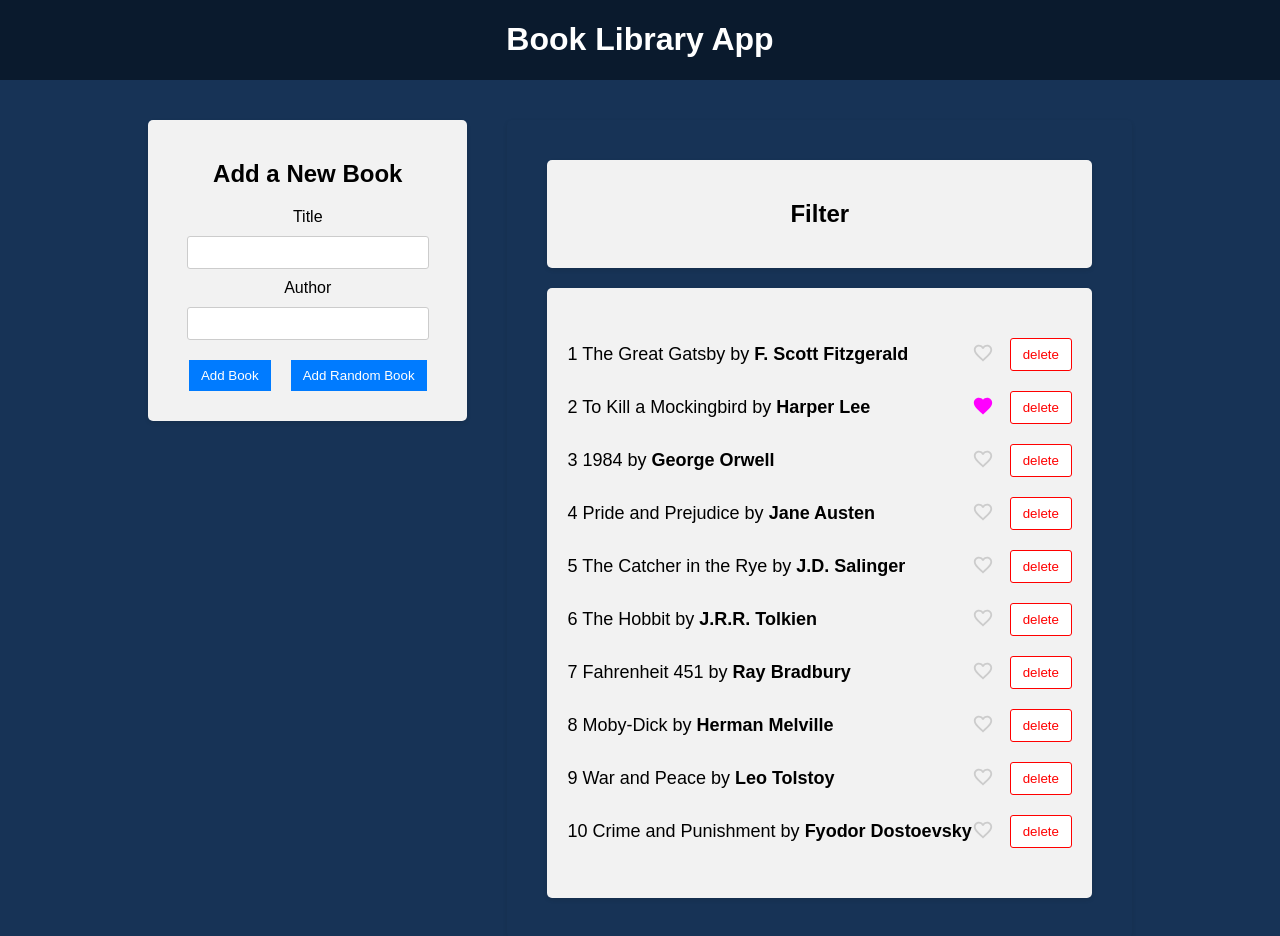
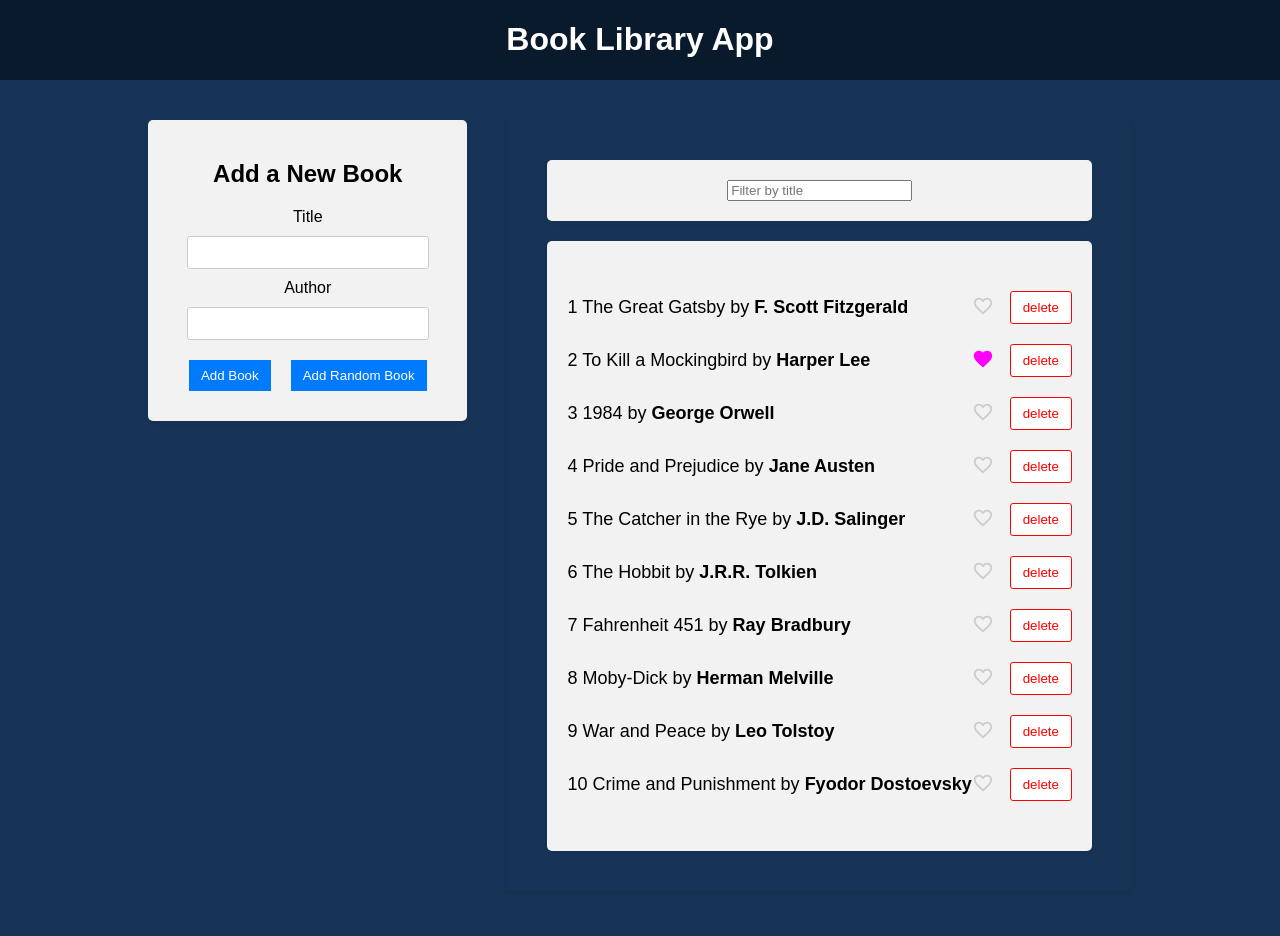
Before and after one commit to mkrtchyantigran/book-library-TypeScript-Redux, a React (Vite) app: page / in a window 1280 px wide. Shown: the top 936 px of the page. Built offline with nearby package versions, Linux system fonts and the light colour scheme.

Commit message:
filter by redux slice and filter by title

```diff
--- a/src/components/BookList/BookList.tsx
+++ b/src/components/BookList/BookList.tsx
@@ -7,11 +7,13 @@ import type { RootState } from "../../redux/store";
 import { type NewBook } from "../interfaces/NewBookInterface";
 import { deleteBook, toggleFavorite } from "../../redux/books/actionCreators";
 import { MdFavorite, MdFavoriteBorder } from "react-icons/md";
+import { selectFilterTitle } from "../../redux/slices/filterSlice";
 
 import "./BookList.css"
 
 export default function BookList() {
     const books = useSelector((state: RootState) => state.books)
+    const titleFilter = useSelector(selectFilterTitle)
     const dispatch = useDispatch<AppDispatch>();
     let i = 0;
 
@@ -22,7 +24,10 @@ export default function BookList() {
     const handleToggleFavorite = (id:string) => {
         dispatch(toggleFavorite(id))
     }
+    const filteredBooks = books.filter(book => {
+        return book.title.toLowerCase().includes(titleFilter.toLowerCase());
 
+    })
     return (
         <div className="app-block book-list">
             {
@@ -30,7 +35,7 @@ export default function BookList() {
                     <p>No books yet.</p>
                 ) : (
                     <ul>
-                        {books.map((book: NewBook) => (
+                        {filteredBooks.map((book: NewBook) => (
                             <li key={book.id}>
                                 <div className="book-info">
                                     <span>{++i}</span> {book.title} by <strong>{book.author}</strong>
--- a/src/components/Filter/Filter.tsx
+++ b/src/components/Filter/Filter.tsx
@@ -1,11 +1,22 @@
+ import { useDispatch, useSelector } from "react-redux";
+import { setTitleFilter, selectFilterTitle } from "../../redux/slices/filterSlice";
 
 
 export default function Filter() {
+    const dispatch = useDispatch();
+    const value = useSelector(selectFilterTitle);
+    const handleTitleFilterChange = (e: React.FormEvent<HTMLInputElement>) => dispatch(setTitleFilter(e.target.value))
+
     return (
         <div className="app-block">
-            <form action="">
-                <h2>Filter</h2>
-            </form>
+            <div className="filter-group">
+                <input
+                type="text"
+                placeholder="Filter by title"
+                onChange={handleTitleFilterChange}
+                value={value}
+                />
+            </div>
         </div>
     )
 }
--- /dev/null
+++ b/src/redux/slices/filterSlice.ts
@@ -0,0 +1,20 @@
+import { createSlice } from "@reduxjs/toolkit";
+
+const initialState = {
+    title: ""
+};
+
+const filterSlice = createSlice({
+    name: "filter",
+    initialState,
+    reducers: {
+        setTitleFilter: function (state, action) {
+            // return {...state, title: action.payload}
+            state.title = action.payload
+        }
+    }
+});
+export const {setTitleFilter} = filterSlice.actions;
+export const selectFilterTitle = (state) => state.filter.title
+
+export default filterSlice.reducer;
--- a/src/redux/store.ts
+++ b/src/redux/store.ts
@@ -1,9 +1,11 @@
 import { configureStore } from "@reduxjs/toolkit";
 import bookReducer from "./books/reducer";
+import filterSlice from "./slices/filterSlice"
 
 const store = configureStore({
     reducer: {
-        books: bookReducer
+        books: bookReducer,
+        filter: filterSlice
     }
 });
 
```
